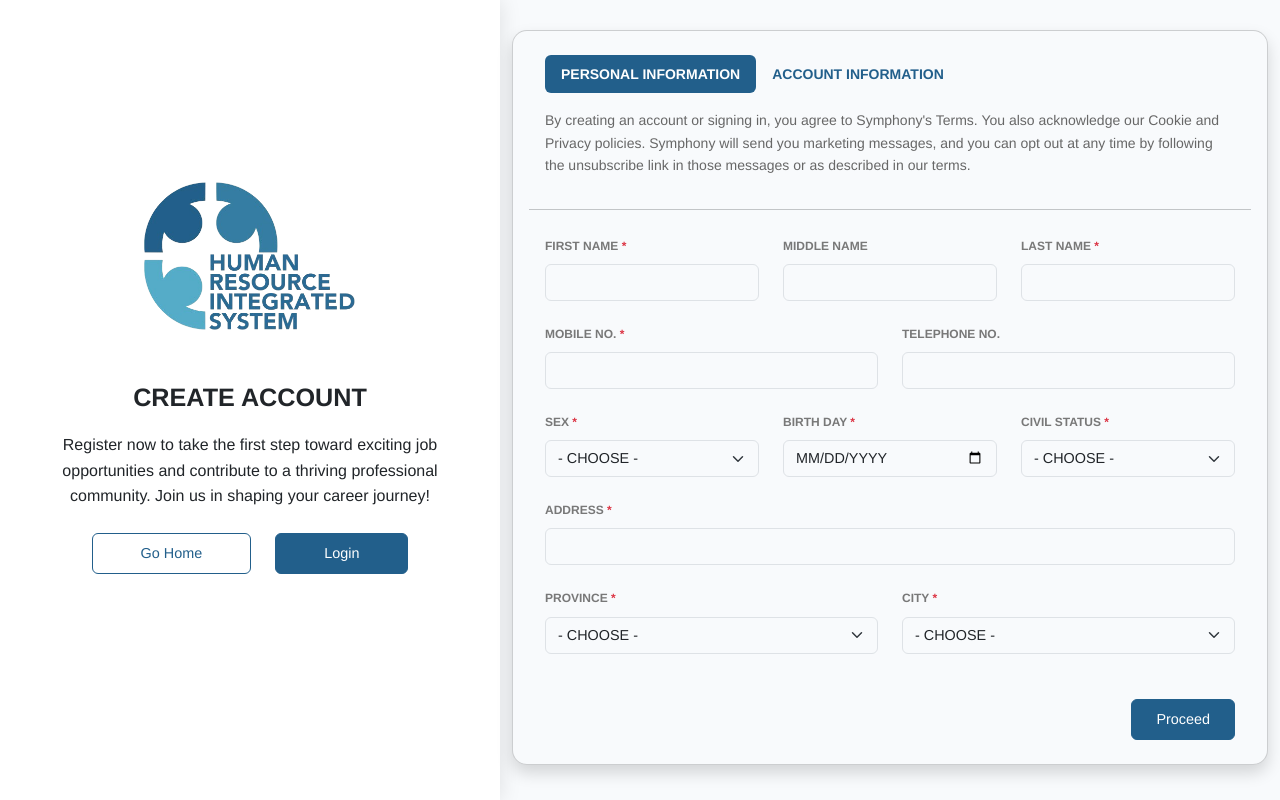
After one commit to novu-jeff/hris_opap, a Laravel app: page /register in a window 1280 px wide. The commit adds this page. Run offline with Laravel 10, Linux system fonts and the light colour scheme; style sheets or scripts are compiled from the project's sources; some libraries are stand-ins or nearby versions.

Commit message:
bugs fixed

```diff
--- a/app/Helper/formatting.php
+++ b/app/Helper/formatting.php
@@ -85,7 +85,7 @@ if(!function_exists('application_status')) {
                         job offer sent
                     </div>
                 ';
-            case 'onboard':
+            case 'onboarding':
                 return '
                     <div class="alert alert-info text-center fw-bold py-3">
                         requirements submission
--- a/app/Http/Controllers/Admin/Services/HRISProcessingService.php
+++ b/app/Http/Controllers/Admin/Services/HRISProcessingService.php
@@ -76,6 +76,7 @@ class HRISProcessingService extends Controller
 
         return $record->update([
             'branch_id' => $data['branch_id'],
+            'department_id' => $data['department_id'],
             'position_id' => $data['position_id'],
             'date_resignation' => $data['date_resignation'] ?? null,
             'type' => $data['type'],
--- a/app/Http/Controllers/Home/RegisterController.php
+++ b/app/Http/Controllers/Home/RegisterController.php
@@ -12,7 +12,7 @@ use Illuminate\Support\Facades\Validator;
 class RegisterController extends Controller
 {
     public function index() {
-        return view('auth.register');
+        return view('auth.admin.register');
     }
 
     public function store(Request $request) {
@@ -47,6 +47,7 @@ class RegisterController extends Controller
         $filename = 'applicant_resume_' . time() . '.' . $extension;
 
         DB::beginTransaction();
+
         try {
 
             $user = ApplicantUsers::create([
--- /dev/null
+++ b/app/Livewire/Admin/Register.php
@@ -0,0 +1,141 @@
+<?php
+
+namespace App\Livewire\Admin;
+
+use App\Models\ApplicantUsers;
+use Illuminate\Support\Facades\DB;
+use Illuminate\Support\Facades\Hash;
+use Illuminate\Validation\ValidationException;
+use Livewire\Component;
+use Livewire\WithFileUploads;
+
+class Register extends Component
+{
+
+    use WithFileUploads;
+
+    public string $activeTab = 'personal';
+    public array $fields;
+
+    public function register() {
+
+        try {
+
+            $this->validate();
+
+            $file = $this->fields['account']['resume'];
+            $extension = $file->getClientOriginalExtension();
+            $filename = 'applicant_resume_' . time() . '.' . $extension;
+
+            DB::beginTransaction();
+
+            try {
+
+                $user = ApplicantUsers::create([
+                    'firstname' => $this->fields['personal']['firstname'] ?? null,
+                    'middlename' => $this->fields['personal']['middlename'] ?? null,
+                    'lastname' => $this->fields['personal']['lastname'] ?? null,
+                    'phone_no' => $this->fields['personal']['phone_no'] ?? null,
+                    'tel_no' => $this->fields['personal']['tel_no'] ?? null,
+                    'sex' => $this->fields['personal']['sex'] ?? null,
+                    'birthday' => $this->fields['personal']['birthday'] ?? null,
+                    'civil_status' => $this->fields['personal']['civil_status'] ?? null,
+                    'address' => $this->fields['personal']['address'] ?? null,
+                    'province' => $this->fields['personal']['province'] ?? null,
+                    'city' => $this->fields['personal']['city'] ?? null,
+                    'resume' => $filename,
+                    'email' => $this->fields['account']['email'] ?? null,
+                    'password' => Hash::make($this->fields['account']['password']) ?? null,
+                ]);
+
+                $file->storeAs('public/applicant/users/'.$user->id, $filename);
+
+                DB::commit();
+
+                $this->reset('fields');
+
+                return $this->dispatch('alert', [
+                    'showAlert' => true,
+                    'status' => 'success',
+                    'title' => 'Account Created!',
+                    'message' => 'User account `'.$this->fields['account']['email'].'` has been created.',
+                ]);
+
+            } catch (\Exception $e) {
+                DB::rollBack();
+                $this->dispatch('alert', [
+                    'showAlert' => true,
+                    'status' => 'error',
+                    'title' => 'Oops!',
+                    'message' => 'Error occured: ' . $e->getMessage()
+                ]);
+            }
+
+        } catch (ValidationException $e) {
+
+            $errors = $e->validator->errors()->getMessages();
+            $firstErrorKey = array_key_first($errors);
+            $keys = explode('.', $firstErrorKey);
+            if (isset($keys[1])) {
+                $this->activeTab = $keys[1];
+            }
+
+            throw $e;
+
+        }
+
+
+    }
+
+    public function rules() {
+        return [
+            'fields.personal.firstname' => 'required',
+            'fields.personal.lastname' => 'required',
+            'fields.personal.phone_no' => 'required|numeric|unique:applicant_users,phone_no',
+            'fields.personal.sex' => 'required|in:male,female,not to say',
+            'fields.personal.birthday' => 'required',
+            'fields.personal.civil_status' => 'required|in:single,married,seperated',
+            'fields.personal.address' => 'required',
+            'fields.personal.province' => 'required',
+            'fields.personal.city' => 'required',
+            'fields.account.resume' => 'required|mimes:doc,docx,pdf',
+            'fields.account.email' => 'required|email|unique:applicant_users,email',
+            'fields.account.password' => 'required|min:8|same:fields.account.confirm_password',
+            'fields.account.confirm_password' => 'required|min:8'
+        ];
+    }
+
+    public function messages() {
+        return [
+            'fields.personal.firstname.required' => 'The first name is required.',
+            'fields.personal.lastname.required' => 'The last name is required.',
+            'fields.personal.phone_no.required' => 'The mobile number is required.',
+            'fields.personal.phone_no.numeric' => 'The mobile number must be a number.',
+            'fields.personal.phone_no.unique' => 'The mobile number is already registered.',
+            'fields.personal.sex.required' => 'Please select your gender.',
+            'fields.personal.sex.in' => 'Please choose a valid option for gender.',
+            'fields.personal.birthday.required' => 'The birth date is required.',
+            'fields.personal.civil_status.required' => 'Please select your civil status.',
+            'fields.personal.civil_status.in' => 'Please choose a valid option for civil status.',
+            'fields.personal.address.required' => 'The address is required.',
+            'fields.personal.province.required' => 'The province is required.',
+            'fields.personal.city.required' => 'The city is required.',
+            'fields.account.resume.required' => 'Please upload your resume.',
+            'fields.account.resume.mimes' => 'The resume must be a file of type: doc, docx, pdf.',
+            'fields.account.email.required' => 'The email address is required.',
+            'fields.account.email.email' => 'The email address must be a valid email.',
+            'fields.account.email.unique' => 'The email address is already registered.',
+            'fields.account.password.required' => 'The password is required.',
+            'fields.account.password.min' => 'The password must be at least 8 characters long.',
+            'fields.account.password.same' => 'The password and confirmation password must match.',
+            'fields.account.confirm_password.required' => 'The confirmation password is required.',
+            'fields.account.confirm_password.min' => 'The confirmation password must be at least 8 characters long.',
+        ];
+
+    }
+
+    public function render()
+    {
+        return view('livewire.admin.register');
+    }
+}
--- a/app/Models/EmployeeInformation.php
+++ b/app/Models/EmployeeInformation.php
@@ -13,6 +13,7 @@ class EmployeeInformation extends Model
 
     protected $fillable = [
         'biometrics_id',
+        'department_id',
         'branch_id',
         'position_id',
         'date_hired',
--- a/resources/js/livewire.js
+++ b/resources/js/livewire.js
@@ -6,6 +6,27 @@ import {
     ckeditor,
     reinitializeDataTable
 } from "./helpers";
+
+Livewire.on('notice', (event) =>  {
+    const notice = JSON.parse(JSON.stringify(event))[0];
+    Swal.fire({
+        icon: "warning",
+        title: notice.title,
+        html: notice.message,
+        allowOutsideClick: false,
+        allowEscapeKey: false,
+        showCancelButton: true,
+        cancelButtonText: 'Cancel',
+        confirmButtonText: 'Proceed',
+        confirmButtonColor: '#143953',
+        cancelButtonColor: '#d33',
+        reverseButtons: true,
+    }).then((result) => {
+        if(result.isConfirmed) {
+            Livewire.dispatch('withdraw', [notice.id, true]);
+        }
+    });
+})
 
 Livewire.on('alert', (event) => {
 
@@ -67,7 +88,6 @@ Livewire.on('showConfirmation', function(data) {
         reverseButtons: true,
     }).then(function(result) {
         if(result.isConfirmed) {
-            console.log(data[0]);
             Livewire.dispatch(data[0].action, [false]);
         }
     });
--- a/resources/sass/app.scss
+++ b/resources/sass/app.scss
@@ -39,5 +39,6 @@ $theme-colors: (
 .error-field {
     margin-top: 5px;
     font-weight: 600;
+    text-transform: uppercase;
     font-size: 10px !important;
 }
--- /dev/null
+++ b/resources/views/auth/admin/register.blade.php
@@ -0,0 +1,30 @@
+@extends('layouts.auth')
+
+@section('content')
+    <div class="register">
+        <div class="d-flex">
+            <div class="left-side">
+                <div class="container mb-5">
+                    <div class="logo">
+                        <img src="{{asset('/img/logo.png')}}" alt="logo">
+                    </div>
+                    <div class="description mt-5 mx-5">
+                        <h3>Create Account</h3>
+                        <p>
+                            Register now to take the first step toward exciting job opportunities and contribute to a thriving professional community. Join us in shaping your career journey!
+                        </p>
+                    </div>
+                    <div class="actions d-flex justify-content-center gap-4 mt-4">
+                        <a wire:navigate href="{{route('home.index')}}" class="btn btn-outline-primary px-5 py-2">Go Home</a>
+                        <a wire:navigate href="{{route('login')}}" class="btn btn-primary px-5 py-2">Login</a>
+                    </div>
+                </div>
+            </div>
+            <div class="right-side">
+                <div class="container">
+                    @livewire('admin.register')
+                </div>
+            </div>
+        </div>
+    </div>
+@endsection
--- a/resources/views/layouts/auth.blade.php
+++ b/resources/views/layouts/auth.blade.php
@@ -3,27 +3,14 @@
 <head>
     <meta charset="utf-8">
     <meta name="viewport" content="width=device-width, initial-scale=1">
-
-    <!-- CSRF Token -->
     <meta name="csrf-token" content="{{ csrf_token() }}">
-
-    <!-- Jquery -->
+    <title>{{ config('app.name', 'Laravel') }}</title>
+    <link rel="stylesheet" href="https://cdnjs.cloudflare.com/ajax/libs/font-awesome/6.2.0/css/all.min.css">
+    <link rel="stylesheet" href="https://cdnjs.cloudflare.com/ajax/libs/font-awesome/6.2.0/css/all.min.css">
+    <link href="https://cdn.jsdelivr.net/npm/select2@4.1.0-rc.0/dist/css/select2.min.css" rel="stylesheet" />
     <script src="https://code.jquery.com/jquery-3.6.4.min.js"></script>
-
-     <!-- icon -->
-     <link rel="stylesheet" href="https://cdnjs.cloudflare.com/ajax/libs/font-awesome/6.2.0/css/all.min.css">
-
-
-    <title>{{ config('app.name', 'Laravel') }}</title>
-
-    <link rel="stylesheet" href="https://cdnjs.cloudflare.com/ajax/libs/font-awesome/6.2.0/css/all.min.css">
-
-     <!-- Google API KEY -->
-    {{-- <script src="https://maps.googleapis.com/maps/api/js?key={{config('app.google_api_key')}}&libraries=places"></script> --}}
-
-    <!-- select2 -->
-    <link href="https://cdn.jsdelivr.net/npm/select2@4.1.0-rc.0/dist/css/select2.min.css" rel="stylesheet" />
-
+    <script src="https://cdn.jsdelivr.net/npm/@popperjs/core@2.11.6/dist/umd/popper.min.js"></script>
+    <script src="https://cdn.jsdelivr.net/npm/bootstrap@5.3.0/dist/js/bootstrap.min.js"></script>
     <!-- Scripts -->
     @vite(['resources/sass/app.scss', 'resources/js/app.js', 'resources/sass/auth.scss'])
 </head>
--- /dev/null
+++ b/resources/views/livewire/admin/register.blade.php
@@ -0,0 +1,174 @@
+<form wire:submit.prevent='register'>
+    <div class="card shadow p-3">
+        <div class="card-header bg-transparent py-2 border-0">
+            <ul class="nav nav-pills" id="pills-tab" role="tablist">
+                <li class="nav-item" role="presentation">
+                  <button type="button" class="nav-link {{$activeTab == 'personal' ? 'active' : ''}}" id="pills-personal-tab" data-bs-toggle="pill" data-bs-target="#pills-personal" type="button" role="tab" aria-controls="pills-personal" aria-selected="true">Personal Information</button>
+                </li>
+                <li class="nav-item" role="presentation">
+                  <button type="button" class="nav-link {{$activeTab == 'account' ? 'active' : ''}}" id="pills-account-tab" data-bs-toggle="pill" data-bs-target="#pills-account" type="button" role="tab" aria-controls="pills-account" aria-selected="false">Account Information</button>
+                </li>
+            </ul>
+            <div class="note my-3">
+                By creating an account or signing in, you agree to Symphony's Terms. You also acknowledge our Cookie and Privacy policies. Symphony will send you marketing messages, and you can opt out at any time by following the unsubscribe link in those messages or as described in our terms.
+            </div>
+        </div>
+        <hr class="my-2">
+        <div class="card-body">
+            <div class="tab-content" id="pills-tabContent">
+                <div class="tab-pane fade {{$activeTab == 'personal' ? 'show active' : ''}}" id="pills-personal" role="tabpanel" aria-labelledby="pills-personal" tabindex="0">
+                    <div class="row">
+                        <div class="col-12 col-md-4 mb-3">
+                            <label for="firstname" class="mb-2">First Name <span class="text-danger">*</span></label>
+                            <input type="text" wire:model="fields.personal.firstname" id="firstname" class="form-control text-uppercase">
+                            <div class="error-field">
+                                @error('fields.personal.firstname') <span class="text-danger">{{ $message }}</span> @enderror
+                            </div>
+                        </div>
+
+                        <div class="col-12 col-md-4 mb-3">
+                            <label for="middlename" class="mb-2">Middle Name</label>
+                            <input type="text" wire:model="fields.personal.middlename" id="middlename" class="form-control text-uppercase">
+                            <div class="error-field">
+                                @error('fields.personal.middlename') <span class="text-danger">{{ $message }}</span> @enderror
+                            </div>
+                        </div>
+
+                        <div class="col-12 col-md-4 mb-3">
+                            <label for="lastname" class="mb-2">Last Name <span class="text-danger">*</span></label>
+                            <input type="text" wire:model="fields.personal.lastname" id="lastname" class="form-control text-uppercase">
+                            <div class="error-field">
+                                @error('fields.personal.lastname') <span class="text-danger">{{ $message }}</span> @enderror
+                            </div>
+                        </div>
+
+                        <div class="col-12 col-md-6 mb-3">
+                            <label for="phone_no" class="mb-2">Mobile No. <span class="text-danger">*</span></label>
+                            <input type="text" wire:model="fields.personal.phone_no" id="phone_no" class="form-control text-uppercase">
+                            <div class="error-field">
+                                @error('fields.personal.phone_no') <span class="text-danger">{{ $message }}</span> @enderror
+                            </div>
+                        </div>
+
+                        <div class="col-12 col-md-6 mb-3">
+                            <label for="tel_no" class="mb-2">Telephone No.</label>
+                            <input type="text" wire:model="fields.personal.tel_no" id="tel_no" class="form-control text-uppercase">
+                            <div class="error-field">
+                                @error('fields.personal.tel_no') <span class="text-danger">{{ $message }}</span> @enderror
+                            </div>
+                        </div>
+
+                        <div class="col-12 col-md-4 mb-3">
+                            <label for="sex" class="mb-2">Sex <span class="text-danger">*</span></label>
+                            <select wire:model="fields.personal.sex" id="sex" class="form-select">
+                                <option value=""> - CHOOSE - </option>
+                                <option value="male">Male</option>
+                                <option value="female">Female</option>
+                                <option value="not to say">Prefer not to say</option>
+                            </select>
+                            <div class="error-field">
+                                @error('fields.personal.sex') <span class="text-danger">{{ $message }}</span> @enderror
+                            </div>
+                        </div>
+
+                        <div class="col-12 col-md-4 mb-3">
+                            <label for="birthday" class="mb-2">Birth Day <span class="text-danger">*</span></label>
+                            <input type="date" wire:model="fields.personal.birthday" id="birthday" class="form-control text-uppercase">
+                            <div class="error-field">
+                                @error('fields.personal.birthday') <span class="text-danger">{{ $message }}</span> @enderror
+                            </div>
+                        </div>
+
+                        <div class="col-12 col-md-4 mb-3">
+                            <label for="civil_status" class="mb-2">Civil Status <span class="text-danger">*</span></label>
+                            <select wire:model="fields.personal.civil_status" id="civil_status" class="form-select">
+                                <option value=""> - CHOOSE - </option>
+                                <option value="single">Single</option>
+                                <option value="married">Married</option>
+                                <option value="seperated">Legally Separated</option>
+                            </select>
+                            <div class="error-field">
+                                @error('fields.personal.civil_status') <span class="text-danger">{{ $message }}</span> @enderror
+                            </div>
+                        </div>
+
+                        <div class="col-12 mb-3">
+                            <label for="address" class="mb-2">Address <span class="text-danger">*</span></label>
+                            <input type="text" wire:model="fields.personal.address" id="address" class="form-control text-uppercase">
+                            <div class="error-field">
+                                @error('fields.personal.address') <span class="text-danger">{{ $message }}</span> @enderror
+                            </div>
+                        </div>
+
+                        <div class="col-12 col-md-6 mb-3">
+                            <label for="province" class="mb-2">Province <span class="text-danger">*</span></label>
+                            <select wire:model="fields.personal.province" id="province" class="form-select">
+                                <option value=""> - CHOOSE - </option>
+                                <option value="metro manila">Metro Manila</option>
+                            </select>
+                            <div class="error-field">
+                                @error('fields.personal.province') <span class="text-danger">{{ $message }}</span> @enderror
+                            </div>
+                        </div>
+
+                        <div class="col-12 col-md-6 mb-3">
+                            <label for="city" class="mb-2">City <span class="text-danger">*</span></label>
+                            <select wire:model="fields.personal.city" id="city" class="form-select">
+                                <option value=""> - CHOOSE - </option>
+                                <option value="taguig city">Taguig City</option>
+                            </select>
+                            <div class="error-field">
+                                @error('fields.personal.city') <span class="text-danger">{{ $message }}</span> @enderror
+                            </div>
+                        </div>
+
+                    </div>
+                </div>
+                <div class="tab-pane fade {{$activeTab == 'account' ? 'show active' : ''}}" id="pills-account" role="tabpanel" aria-labelledby="pills-account" tabindex="0">
+                    <div class="row">
+                        <div class="col-12 mb-3">
+                            <label for="droparea" class="mb-2">Attach Resume <span class="text-danger">*</span></label>
+                            <div class="droparea" id="chooseFile">
+                                <div>
+                                    <div class="text-center">
+                                        <div>
+                                            <input type="file" wire:model="fields.account.resume" id="resume">
+                                        </div>
+                                    </div>
+                                </div>
+                            </div>
+                            <div class="droparea-preview"></div>
+                            <div class="error-field">
+                                @error('fields.account.resume') <span class="text-danger">{{ $message }}</span> @enderror
+                            </div>
+                        </div>
+                        <div class="col-12 mb-3">
+                            <label for="email" class="mb-2">Email Address <span class="text-danger">*</span></label>
+                            <input type="text" wire:model="fields.account.email" id="email" class="form-control">
+                            <div class="error-field">
+                                @error('fields.account.email') <span class="text-danger">{{ $message }}</span> @enderror
+                            </div>
+                        </div>
+                        <div class="col-12 mb-3">
+                            <label for="password" class="mb-2">Password <span class="text-danger">*</span></label>
+                            <input type="password" wire:model="fields.account.password" id="password" class="form-control">
+                            <div class="error-field">
+                                @error('fields.account.password') <span class="text-danger">{{ $message }}</span> @enderror
+                            </div>
+                        </div>
+                        <div class="col-12 mb-3">
+                            <label for="password" class="mb-2">Confirm Password <span class="text-danger">*</span></label>
+                            <input type="password" wire:model="fields.account.confirm_password" id="confirm_password" class="form-control">
+                            <div class="error-field">
+                                @error('fields.account.confirm_password') <span class="text-danger">{{ $message }}</span> @enderror
+                            </div>
+                        </div>
+                    </div>
+                </div>
+            </div>
+        </div>
+        <div class="card-footer bg-transparent border-0 d-flex gap-2 justify-content-end">
+            <button class="btn btn-primary px-4 py-2">Proceed</button>
+        </div>
+    </div>
+</form>
--- a/resources/views/livewire/admin/settings/hris/department/index.blade.php
+++ b/resources/views/livewire/admin/settings/hris/department/index.blade.php
@@ -4,7 +4,7 @@
             <thead>
                 <tr>
                     <th>Name</th>
-                    <th>Code</th>
+                    <th>Cost Center</th>
                     <th style="max-width: 200px;">Action</th>
                 </tr>
             </thead>
```
Also changed, not shown: app/Livewire/Admin/Hris/Index.php (+18 -5 lines), app/Livewire/Admin/Job/Applicant/Index.php (+18 -6 lines), app/Livewire/Home/Applied.php (+18 -5 lines), app/Livewire/Home/Jobs.php (+14 -1 lines), resources/views/livewire/admin/hris/index.blade.php (+40 -29 lines), resources/views/livewire/home/applied.blade.php (+0 -22 lines), database/migrations/2024_10_17_180056_create_employee_information_table.php, resources/js/app.js (line endings or trailing spaces).
